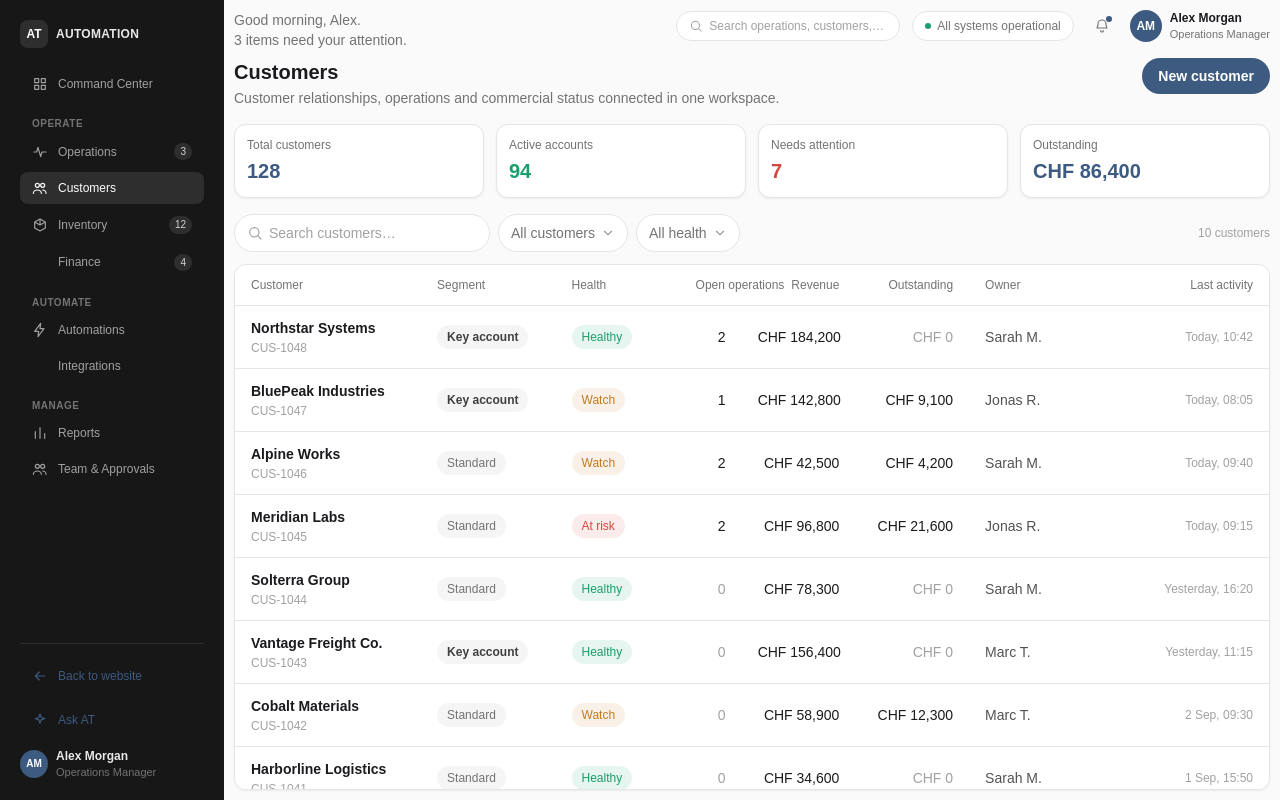
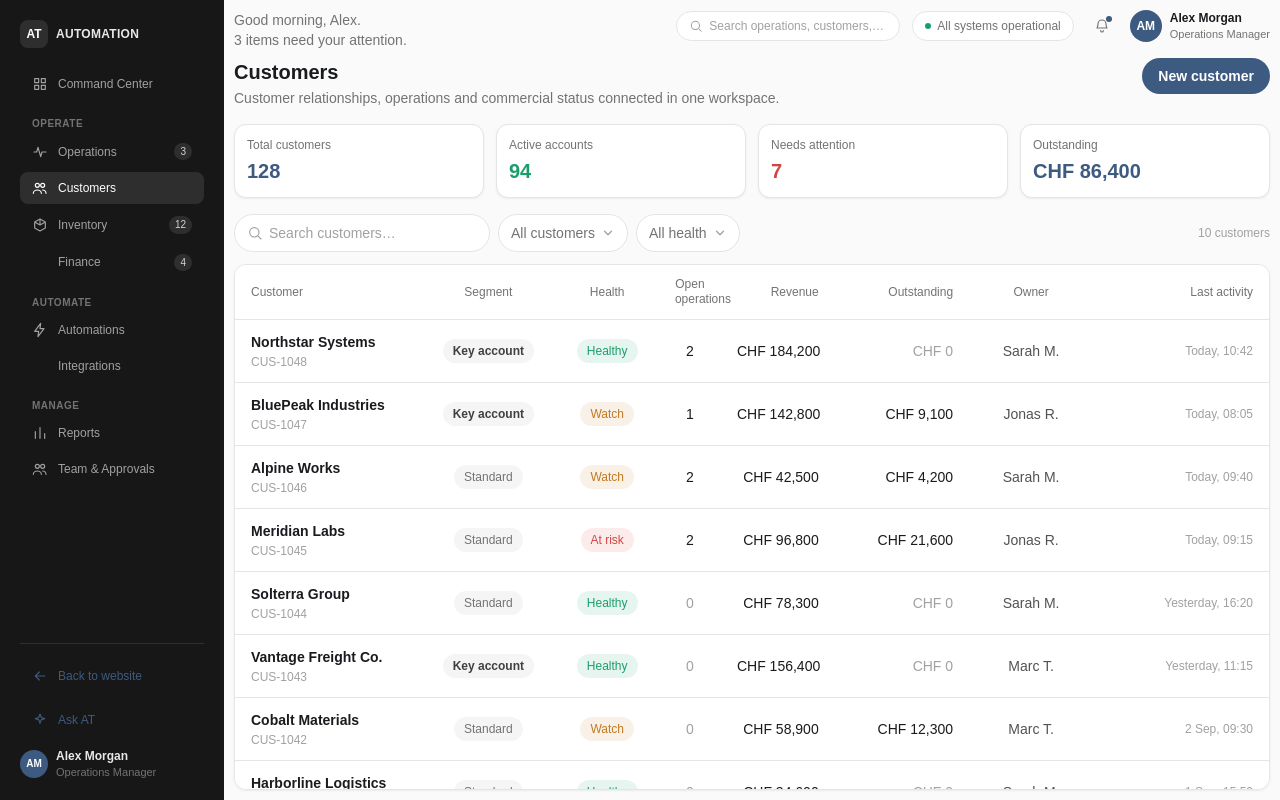
Before and after one commit to AndriiTs1/at-automation, a Next.js app: page /en/demo/customers in a window 1280 px wide. Built offline with nearby package versions, Linux system fonts and the light colour scheme.

Commit message:
fix: polish customers table and detail overlay

```diff
--- a/components/demo/customers/CustomerFilterDropdown.tsx
+++ b/components/demo/customers/CustomerFilterDropdown.tsx
@@ -133,7 +133,7 @@ export default function CustomerFilterDropdown<T extends string>({
           id={listboxId}
           role="listbox"
           aria-label={ariaLabel}
-          className="absolute top-full left-0 z-20 mt-1 w-full overflow-hidden rounded-xl border border-border bg-white py-1 shadow-lg shadow-black/10"
+          className="absolute top-full left-0 z-30 mt-1 w-full overflow-hidden rounded-xl border border-border bg-white py-1 shadow-lg shadow-black/10"
         >
           {options.map((option, index) => {
             const isSelected = option.value === value;
--- a/components/demo/customers/CustomersTable.tsx
+++ b/components/demo/customers/CustomersTable.tsx
@@ -21,9 +21,11 @@ function formatLastActivity(entry: CustomerRow["lastActivity"], t: ReturnType<ty
   return `${t(`relativeTime.${entry.kind}`)}, ${entry.time}`;
 }
 
+const TABLE_COLUMN_COUNT = 8;
+
 /**
  * Explicit column-width percentages (table-layout: fixed) — Customer, Segment, Health, Open
- * operations, Revenue, Outstanding, Owner, [Last activity]. Without this, the browser's default
+ * operations, Revenue, Outstanding, Owner, Last activity. Without this, the browser's default
  * auto table layout resizes every column from whichever rows happen to be visible, so filtering
  * from 10 rows down to 1 visibly shifts every column left/right by 10-40px even though nothing
  * about the table's own container changes.
@@ -33,32 +35,30 @@ function formatLastActivity(entry: CustomerRow["lastActivity"], t: ReturnType<ty
  * Manufacturing" (~173px) and, for Segment/Health, Russian/Ukrainian labels ("Ключевой клиент",
  * "Спостереження") that render wider than their English equivalents. Every column here gets at
  * least that measured minimum, so no locale's longest label clips.
+ *
+ * Open operations/Outstanding/Owner were rebalanced (borrowing a little from Health/Last
+ * activity, which measured comfortable slack) once centering the Open operations header exposed
+ * that Russian "Открытые операции" needs far more width than the single-digit values below it
+ * ever will — that header is also allowed to wrap to two lines (see the header cell below) since
+ * it breaks cleanly at a word boundary and still centers correctly over the value either way.
+ *
+ * This geometry is constant regardless of Customer Detail — the detail view is a right-side
+ * overlay drawer (see CustomerDetailPanel), not a split layout, so the table underneath never
+ * resizes or loses columns when a customer is selected.
  */
-const COLUMN_WIDTHS = ["18%", "13%", "12%", "6%", "11%", "11%", "9%", "20%"];
-const COMPACT_COLUMN_WIDTHS = ["25%", "17%", "15%", "5%", "14%", "13%", "11%"];
+const COLUMN_WIDTHS = ["18%", "13%", "10%", "6%", "11%", "13%", "12%", "17%"];
 
-/**
- * Selectable Customers table — mirrors OperationsTable's row-selection pattern (Stage 2C.2).
- *
- * `panelOpen` drives a compact column composition used only while the 420px Customer Detail
- * panel is open, so the remaining table stays dense and legible instead of wrapping badges,
- * CHF values and owner names: secondary columns get tighter padding and forced single-line
- * text, the lowest-priority "Last activity" column drops (its info already lives in the open
- * panel's Recent Activity), and the table's min-width floor shrinks to match. The closed
- * (no-panel) composition is untouched.
- */
+/** Selectable Customers table — mirrors OperationsTable's row-selection pattern (Stage 2C.2). */
 export default function CustomersTable({
   rows,
   selectedId,
   onSelect,
-  panelOpen = false,
   hasActiveFilters,
   onClearFilters,
 }: {
   rows: CustomerRow[];
   selectedId: string | null;
   onSelect: (id: string) => void;
-  panelOpen?: boolean;
   hasActiveFilters?: boolean;
   onClearFilters?: () => void;
 }) {
@@ -71,35 +71,30 @@ export default function CustomersTable({
     }
   };
 
-  const secondaryPad = panelOpen ? "px-2" : "px-4";
-  const nowrap = "whitespace-nowrap";
-  const columnCount = panelOpen ? 7 : 8;
-  const columnWidths = panelOpen ? COMPACT_COLUMN_WIDTHS : COLUMN_WIDTHS;
-
   return (
     <div className="min-h-0 min-w-0 flex-1 overflow-auto rounded-xl border border-border bg-surface shadow-sm shadow-black/5">
-      <table className={`w-full ${panelOpen ? "min-w-[830px]" : "min-w-[880px]"} table-fixed border-collapse text-left text-sm`}>
+      <table className="w-full min-w-[880px] table-fixed border-collapse text-left text-sm">
         <colgroup>
-          {columnWidths.map((width, index) => (
+          {COLUMN_WIDTHS.map((width, index) => (
             <col key={index} style={{ width }} />
           ))}
         </colgroup>
         <thead>
           <tr className="border-b border-border text-xs text-neutral-500">
             <th className="px-4 py-3 font-medium">{t("table.customer")}</th>
-            <th className={`${secondaryPad} py-3 font-medium ${nowrap}`}>{t("table.segment")}</th>
-            <th className={`${secondaryPad} py-3 font-medium ${nowrap}`}>{t("table.health")}</th>
-            <th className={`${secondaryPad} py-3 text-right font-medium ${nowrap}`}>{t("table.openOperations")}</th>
-            <th className={`${secondaryPad} py-3 text-right font-medium ${nowrap}`}>{t("table.revenue")}</th>
-            <th className={`${secondaryPad} py-3 text-right font-medium ${nowrap}`}>{t("table.outstanding")}</th>
-            <th className={`${secondaryPad} py-3 font-medium ${nowrap}`}>{t("table.owner")}</th>
-            {!panelOpen && <th className="px-4 py-3 text-right font-medium">{t("table.lastActivity")}</th>}
+            <th className="px-4 py-3 text-center font-medium whitespace-nowrap">{t("table.segment")}</th>
+            <th className="px-4 py-3 text-center font-medium whitespace-nowrap">{t("table.health")}</th>
+            <th className="px-4 py-3 text-center font-medium leading-tight">{t("table.openOperations")}</th>
+            <th className="px-4 py-3 text-right font-medium whitespace-nowrap">{t("table.revenue")}</th>
+            <th className="px-4 py-3 text-right font-medium whitespace-nowrap">{t("table.outstanding")}</th>
+            <th className="px-4 py-3 text-center font-medium whitespace-nowrap">{t("table.owner")}</th>
+            <th className="px-4 py-3 text-right font-medium">{t("table.lastActivity")}</th>
           </tr>
         </thead>
         <tbody className="divide-y divide-border">
           {rows.length === 0 ? (
             <tr>
-              <td colSpan={columnCount} className="px-4 py-12 text-center">
+              <td colSpan={TABLE_COLUMN_COUNT} className="px-4 py-12 text-center">
                 <p className="text-sm text-neutral-500">{t("toolbar.noResults")}</p>
                 <p className="mt-1 text-xs text-neutral-400">{t("toolbar.noResultsHint")}</p>
                 {hasActiveFilters && onClearFilters && (
@@ -131,14 +126,14 @@ export default function CustomersTable({
                     <p className="truncate font-semibold text-foreground">{row.name}</p>
                     <p className="mt-0.5 truncate text-xs text-neutral-400">{row.id}</p>
                   </td>
-                  <td className={`${secondaryPad} py-3`}>
+                  <td className="px-4 py-3 text-center">
                     <span
                       className={`inline-flex max-w-full items-center truncate rounded-full px-2.5 py-1 text-xs ${SEGMENT_TONE[row.segment]}`}
                     >
                       {t(`segment.${row.segment}`)}
                     </span>
                   </td>
-                  <td className={`${secondaryPad} py-3`}>
+                  <td className="px-4 py-3 text-center">
                     <span
                       className={`inline-flex max-w-full items-center truncate rounded-full px-2.5 py-1 text-xs font-medium ${HEALTH_TONE[row.health]}`}
                     >
@@ -146,20 +141,20 @@ export default function CustomersTable({
                     </span>
                   </td>
                   <td
-                    className={`${secondaryPad} py-3 text-right ${nowrap} ${row.openOperations === 0 ? "text-neutral-400" : "font-medium text-foreground"}`}
+                    className={`px-4 py-3 text-center whitespace-nowrap ${row.openOperations === 0 ? "text-neutral-400" : "font-medium text-foreground"}`}
                   >
                     {row.openOperations}
                   </td>
-                  <td className={`${secondaryPad} py-3 text-right font-medium text-foreground ${nowrap}`}>{row.revenue}</td>
+                  <td className="px-4 py-3 text-right font-medium text-foreground whitespace-nowrap">{row.revenue}</td>
                   <td
-                    className={`${secondaryPad} py-3 text-right ${nowrap} ${row.outstanding === "CHF 0" ? "text-neutral-400" : "font-medium text-foreground"}`}
+                    className={`px-4 py-3 text-right whitespace-nowrap ${row.outstanding === "CHF 0" ? "text-neutral-400" : "font-medium text-foreground"}`}
                   >
                     {row.outstanding}
                   </td>
-                  <td className={`${secondaryPad} truncate py-3 text-neutral-600`}>{row.owner}</td>
-                  {!panelOpen && (
-                    <td className="truncate px-4 py-3 text-right text-xs text-neutral-400">{formatLastActivity(row.lastActivity, t)}</td>
-                  )}
+                  <td className="truncate px-4 py-3 text-center text-neutral-600">{row.owner}</td>
+                  <td className="truncate px-4 py-3 text-right text-xs text-neutral-400">
+                    {formatLastActivity(row.lastActivity, t)}
+                  </td>
                 </tr>
               );
             })
--- a/components/demo/customers/CustomersWorkspace.tsx
+++ b/components/demo/customers/CustomersWorkspace.tsx
@@ -4,7 +4,7 @@ import { useEffect, useMemo, useState } from "react";
 import { CUSTOMERS_ROWS } from "@/lib/demo-data";
 import CustomerDetailPanel from "./CustomerDetailPanel";
 import CustomersTable from "./CustomersTable";
-import CustomersToolbar, { type HealthFilterValue, type SegmentFilterValue } from "./CustomersToolbar";
+import CustomersToolbar, { type HealthFilterValue, type OpenFilter, type SegmentFilterValue } from "./CustomersToolbar";
 
 /**
  * Client boundary for Customers row selection and filtering (Stage 2C.3). Owns
@@ -17,6 +17,10 @@ export default function CustomersWorkspace() {
   const [searchQuery, setSearchQuery] = useState("");
   const [segmentFilter, setSegmentFilter] = useState<SegmentFilterValue>("all");
   const [healthFilter, setHealthFilter] = useState<HealthFilterValue>("all");
+  // Which Segment/Health dropdown (if any) is open — owned here rather than inside
+  // CustomersToolbar so the Escape handler below can tell a dropdown is open and let its own
+  // Escape close it first, instead of closing the Customer Detail drawer in the same keypress.
+  const [openFilter, setOpenFilter] = useState<OpenFilter>(null);
 
   const filteredCustomers = useMemo(() => {
     const query = searchQuery.trim().toLowerCase();
@@ -47,11 +51,16 @@ export default function CustomersWorkspace() {
   useEffect(() => {
     if (!selectedId) return;
     const handleKeyDown = (event: KeyboardEvent) => {
-      if (event.key === "Escape") setSelectedId(null);
+      if (event.key !== "Escape") return;
+      // A dropdown owns this Escape if one is open — its own handler closes it on this same
+      // keypress. Skip closing the drawer so the two layers close one at a time: dropdown
+      // first, drawer on the next Escape.
+      if (openFilter) return;
+      setSelectedId(null);
     };
     document.addEventListener("keydown", handleKeyDown);
     return () => document.removeEventListener("keydown", handleKeyDown);
-  }, [selectedId]);
+  }, [selectedId, openFilter]);
 
   const hasActiveFilters = searchQuery.trim() !== "" || segmentFilter !== "all" || healthFilter !== "all";
 
@@ -75,17 +84,32 @@ export default function CustomersWorkspace() {
         resultCount={filteredCustomers.length}
         hasActiveFilters={hasActiveFilters}
         onClearFilters={handleClearFilters}
+        openFilter={openFilter}
+        onOpenFilterChange={setOpenFilter}
       />
-      <div className="flex min-h-0 flex-1 gap-3">
+      <div className="relative flex min-h-0 flex-1">
         <CustomersTable
           rows={filteredCustomers}
           selectedId={selectedId}
           onSelect={setSelectedId}
-          panelOpen={selectedCustomer !== null}
           hasActiveFilters={hasActiveFilters}
           onClearFilters={handleClearFilters}
         />
-        {selectedCustomer && <CustomerDetailPanel customer={selectedCustomer} onClose={() => setSelectedId(null)} />}
+        {selectedCustomer && (
+          <>
+            {/* Subtle workspace-level scrim — communicates layering without darkening the app or
+                blocking recognition of the table underneath. Decorative: X and Escape are the
+                primary close mechanisms, so this stays out of tab order and hidden from AT. */}
+            <button
+              type="button"
+              tabIndex={-1}
+              aria-hidden="true"
+              onClick={() => setSelectedId(null)}
+              className="absolute inset-0 z-10 cursor-default bg-black/[0.02]"
+            />
+            <CustomerDetailPanel customer={selectedCustomer} onClose={() => setSelectedId(null)} />
+          </>
+        )}
       </div>
     </>
   );
```
Also changed, not shown: components/demo/customers/CustomerDetailPanel.tsx (+9 -2 lines), components/demo/customers/CustomersToolbar.tsx (+11 -5 lines).
